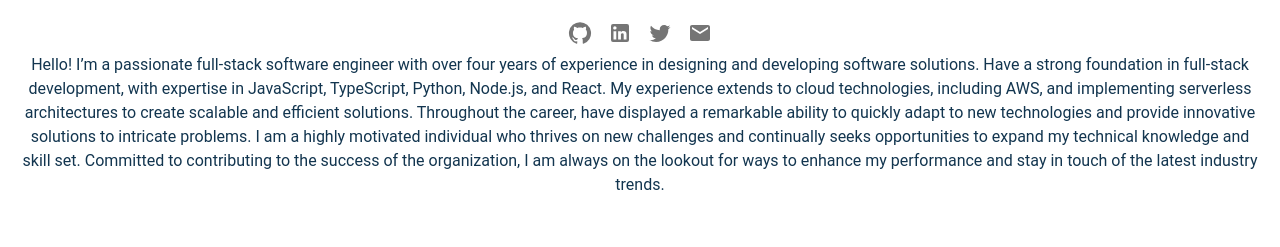
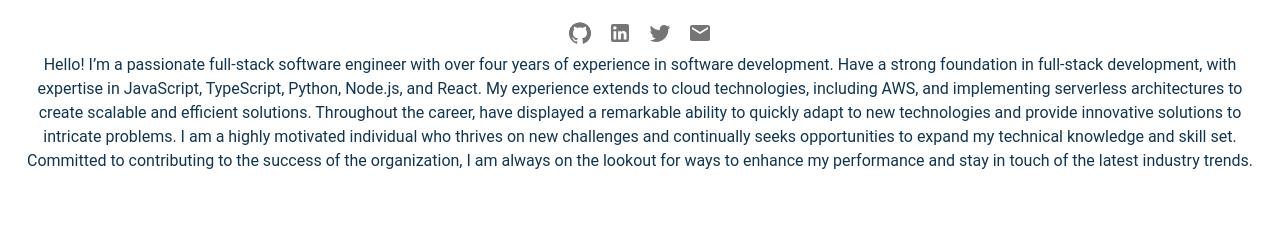
Before and after one commit to mfmafkar/mfmafkar.github.io, a React (Vite) app: page / in a window 1280 px wide. Shown: the part 440-687 px from the top of the page. Built offline with nearby package versions, Linux system fonts and the light colour scheme.

Commit message:
feat: Updated tenure and skills in current

```diff
--- a/src/components/Home.tsx
+++ b/src/components/Home.tsx
@@ -9,6 +9,7 @@ import Skill from '../types/SkillType';
 import Project from '../types/ProjectType';
 import Blogs from './Blogs';
 import ProfessionalExperience from './ProfessionalExperience';
+import { getTenure } from '../utils/utils';
 
 const Home = () => {
   const [showUnderDevelopment, setShowUnderDevelopment] = useState(true);
@@ -91,12 +92,13 @@ const Home = () => {
     {
       company: 'Wiley',
       role: 'Software Engineer',
-      tenure: 'July 2021 to Present (3 years and 7 months)',
+      tenure: `${getTenure('2021-07-01')}`,
       description:
         'Wiley is a multinational publishing company that produces books, journals, and other materials in a variety of fields, and provides online education services and digital solutions for individuals and organizations.',
       technologies: [
         'Typescript',
         'JavaScript',
+        'Python',
         'React JS',
         'MobX',
         'Apollo client',
--- a/src/components/Profile.tsx
+++ b/src/components/Profile.tsx
@@ -34,18 +34,18 @@ const Profile = () => {
 
       <Typography variant="body1" paragraph align="center">
         Hello! I’m a passionate full-stack software engineer with over four
-        years of experience in designing and developing software solutions. Have
-        a strong foundation in full-stack development, with expertise in
-        JavaScript, TypeScript, Python, Node.js, and React. My experience
-        extends to cloud technologies, including AWS, and implementing
-        serverless architectures to create scalable and efficient solutions.
-        Throughout the career, have displayed a remarkable ability to quickly
-        adapt to new technologies and provide innovative solutions to intricate
-        problems. I am a highly motivated individual who thrives on new
-        challenges and continually seeks opportunities to expand my technical
-        knowledge and skill set. Committed to contributing to the success of the
-        organization, I am always on the lookout for ways to enhance my
-        performance and stay in touch of the latest industry trends.
+        years of experience in software development. Have a strong foundation in
+        full-stack development, with expertise in JavaScript, TypeScript,
+        Python, Node.js, and React. My experience extends to cloud technologies,
+        including AWS, and implementing serverless architectures to create
+        scalable and efficient solutions. Throughout the career, have displayed
+        a remarkable ability to quickly adapt to new technologies and provide
+        innovative solutions to intricate problems. I am a highly motivated
+        individual who thrives on new challenges and continually seeks
+        opportunities to expand my technical knowledge and skill set. Committed
+        to contributing to the success of the organization, I am always on the
+        lookout for ways to enhance my performance and stay in touch of the
+        latest industry trends.
       </Typography>
     </Grid>
   );
--- /dev/null
+++ b/src/utils/utils.ts
@@ -0,0 +1,16 @@
+export function getTenure(startDate: string): string {
+  const start = new Date(startDate);
+  const now = new Date();
+
+  let years = now.getFullYear() - start.getFullYear();
+  let months = now.getMonth() - start.getMonth();
+
+  if (months < 0) {
+    years -= 1;
+    months += 12;
+  }
+
+  return `${start.toLocaleString('default', {
+    month: 'long',
+  })} ${start.getFullYear()} to Present (${years} years and ${months} months)`;
+}
```
